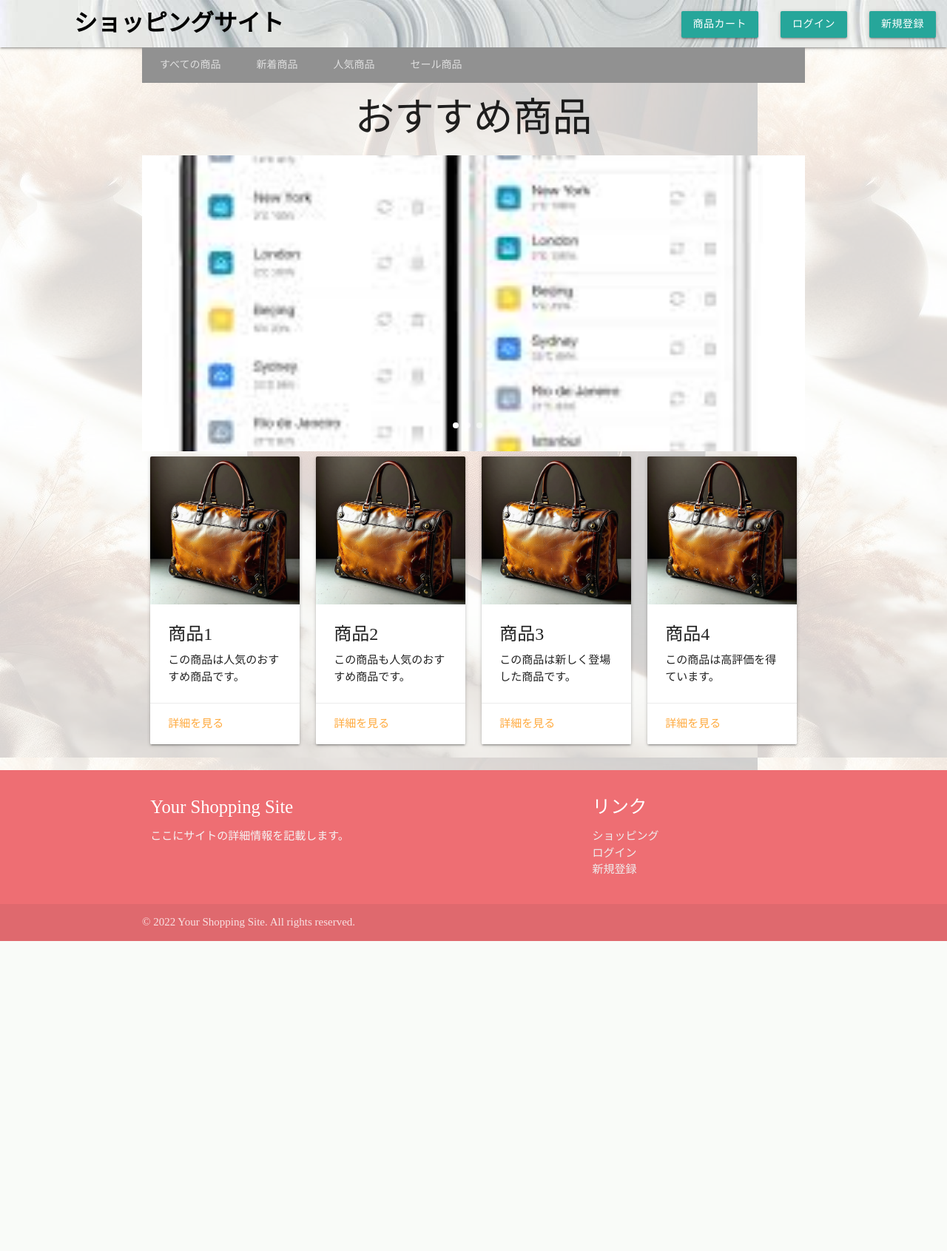
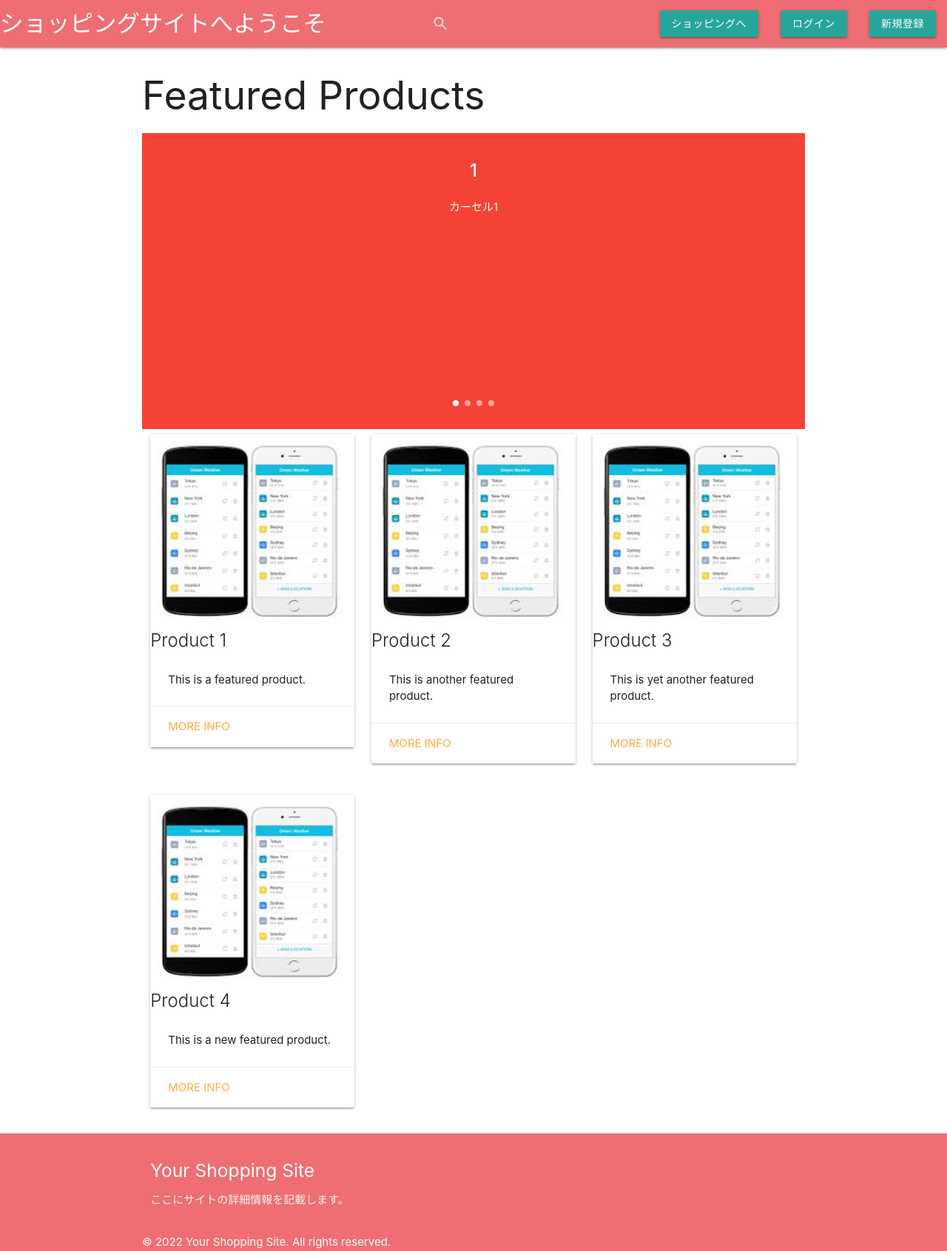
Before and after one commit to c0a22132/Project_Exercises, a PHP site: page / in a window 1280 px wide. Shown: the whole page at 74% size. Before the commit the page ends 1272 px from the top, so only its background shows below. Run offline with PHP 8.4, Linux system fonts and the light colour scheme; grey boxes are pictures that could not be loaded.

Commit message:
Revert "merge web-design/"

```diff
--- a/EC/index.html
+++ b/EC/index.html
@@ -1,71 +1,32 @@
 <!DOCTYPE html>
 <html lang="ja">
 <head>
+    <!-- Materialize CSS -->
+    <link rel="stylesheet" href="https://cdnjs.cloudflare.com/ajax/libs/materialize/1.0.0/css/materialize.min.css">
+    <link href="https://fonts.googleapis.com/icon?family=Material+Icons" rel="stylesheet">
     <meta charset="UTF-8">
     <meta name="viewport" content="width=device-width, initial-scale=1.0">
     <title>ショッピングサイトへようこそ</title>
-    <link rel="stylesheet" href="https://cdnjs.cloudflare.com/ajax/libs/materialize/1.0.0/css/materialize.min.css">
-    <style>
-        body {
-            font-family: "SimSun";
-            background-image: url("./image/background.jpg");
-            background-color:rgba(255,255,255,0.8);
-            background-blend-mode:lighten;
-        }
-        .carousel .carousel-item {
-            height: 300px;
-        }
-        .carousel-item img {
-            height: 100%;
-            object-fit: cover;
-        }
-        .nav-wrapper {
-            background-image: url(./image/nav-background.jpg);
-        }
-        .nav-content {
-            background-color: #919191;
-            max-width: 1280px;
-            margin: 0 auto;
-            width: 70%;
-            text-align: center;
-        }
-        .padding {
-            padding-top: 30px;
-        }
-        .nav-font {
-            font-family: "SimSun";
-            margin-left: 100px;
-            font-weight:bold
-        }
-        .card .card-image img {
-            height: 200px;
-            object-fit: cover;
-        }
-        footer {
-            background-color: #232f3e;
-        }
-        footer h5, footer p {
-            color: white;
-        }
-    </style>
 </head>
 <body>
     <header>
         <nav>
             <div class="nav-wrapper">
-                <a class="brand-logo black-text nav-font">ショッピングサイト</a>
+                <a href="#" class="brand-logo">ショッピングサイトへようこそ</a>
                 <ul id="nav-mobile" class="right hide-on-med-and-down">
-                    <li><a href="main.html" class="waves-effect waves-light btn">商品カート</a></li>
+                    <!--商品検索バー-->
+                    <li>
+                        <form>
+                            <div class="input-field">
+                                <input id="search" type="search" required>
+                                <label class="label-icon" for="search"><i class="material-icons">search</i></label>
+                                <i class="material-icons">close</i>
+                            </div>
+                        </form>
+                    </li>
+                    <li><a href="main.html" class="waves-effect waves-light btn">ショッピングへ</a></li>
                     <li><a href="./login/login.html" class="waves-effect waves-light btn">ログイン</a></li>
                     <li><a href="./login/register.html" class="waves-effect waves-light btn">新規登録</a></li>
-                </ul>
-            </div>
-            <div class="nav-content">
-                <ul class="tabs tabs-transparent">
-                    <li class="tab"><a href="#all">すべての商品</a></li>
-                    <li class="tab"><a href="#new">新着商品</a></li>
-                    <li class="tab"><a href="#popular">人気商品</a></li>
-                    <li class="tab"><a href="#sale">セール商品</a></li>
                 </ul>
             </div>
         </nav>
@@ -73,89 +34,87 @@
 
     <main>
         <div class="container">
-            <h2 class="center-align padding">おすすめ商品</h2>
+            <h2>Featured Products</h2>
             <!-- Recommendation Carousel -->
             <div class="carousel carousel-slider center">
-                <div class="carousel-item" href="./image1.jpg">
-                    <img src="./image1.jpg" alt="商品1">
-                    <h2 class="white-text">商品1</h2>
-                    <p class="white-text">おすすめ商品1</p>
+                <div class="carousel-item red white-text" href="#one!">
+                    <h2>1</h2>
+                    <p class="white-text">カーセル1</p>
                 </div>
-                <div class="carousel-item" href="./image2.jpg">
-                    <img src="./image2.jpg" alt="商品2">
-                    <h2 class="white-text">商品2</h2>
-                    <p class="white-text">おすすめ商品2</p>
+                <div class="carousel-item amber white-text" href="#two!">
+                    <h2>2</h2>
+                    <p class="white-text">カーセル2</p>
                 </div>
-                <div class="carousel-item" href="./image3.jpg">
-                    <img src="./image3.jpg" alt="商品3">
-                    <h2 class="white-text">商品3</h2>
-                    <p class="white-text">おすすめ商品3</p>
+                <div class="carousel-item green white-text" href="#three!">
+                    <h2>3</h2>
+                    <p class="white-text">カーセル3</p>
                 </div>
-                <div class="carousel-item" href="./image4.jpg">
-                    <img src="./image4.jpg" alt="商品4">
-                    <h2 class="white-text">商品4</h2>
-                    <p class="white-text">おすすめ商品4</p>
+                <div class="carousel-item blue white-text" href="#four!">
+                    <h2>4</h2>
+                    <p class="white-text">カーセル4</p>
                 </div>
             </div>
 
             <div class="row">
                 <!-- Card 1 -->
-                <div class="col s12 m6 l3">
-                    <div class="card hoverable">
+                <div class="col s4">
+                    <div class="card">
                         <div class="card-image">
-                            <img src="./image2.jpg" alt="Product 1">
+                            <img src="./image1.jpg" alt="Product 1">
                         </div>
+                        <span class="card-title">Product 1</span>
                         <div class="card-content">
-                            <span class="card-title">商品1</span>
-                            <p>この商品は人気のおすすめ商品です。</p>
+                            This is a featured product.
                         </div>
                         <div class="card-action">
-                            <a href="#">詳細を見る</a>
+                            <a href="#">More Info</a>
                         </div>
                     </div>
                 </div>
                 <!-- Card 2 -->
-                <div class="col s12 m6 l3">
-                    <div class="card hoverable">
+                <div class="col s4">
+                    <div class="card">
                         <div class="card-image">
-                            <img src="./image2.jpg" alt="Product 2">
+                            <img src="./image1.jpg" alt="Product 2">
                         </div>
+                        <span class="card-title">Product 2</span>
                         <div class="card-content">
-                            <span class="card-title">商品2</span>
-                            <p>この商品も人気のおすすめ商品です。</p>
+                            This is another featured product.
                         </div>
                         <div class="card-action">
-                            <a href="#">詳細を見る</a>
+                            <a href="#">More Info</a>
                         </div>
                     </div>
                 </div>
                 <!-- Card 3 -->
-                <div class="col s12 m6 l3">
-                    <div class="card hoverable">
+                <div class="col s4">
+                    <div class="card">
                         <div class="card-image">
-                            <img src="./image2.jpg" alt="Product 3">
+                            <img src="./image1.jpg" alt="Product 3">
                         </div>
+                        <span class="card-title">Product 3</span>
                         <div class="card-content">
-                            <span class="card-title">商品3</span>
-                            <p>この商品は新しく登場した商品です。</p>
+                            This is yet another featured product.
                         </div>
                         <div class="card-action">
-                            <a href="#">詳細を見る</a>
+                            <a href="#">More Info</a>
                         </div>
                     </div>
                 </div>
+            </div>
+            <div class="row">
                 <!-- Card 4 -->
-                <div class="col s12 m6 l3">
-                    <div class="card hoverable">
+                <div class="col s4">
+                    <div class="card">
                         <div class="card-image">
-                            <img src="./image2.jpg" alt="Product 4">
+                            <img src="./image1.jpg" alt="Product 4">
                         </div>
+                        <span class="card-title">Product 4</span>
                         <div class="card-content">
-                            <span class="card-title">商品4</span>
-                            <p>この商品は高評価を得ています。</p>
+                            This is a new featured product.
                         </div>
                         <div class="card-action">
-                            <a href="#">詳細を見る</a>
+                            <a href="#">More Info</a>
                         </div>
                     </div>
                 </div>
@@ -171,23 +130,38 @@
                     <h5 class="white-text">Your Shopping Site</h5>
                     <p class="grey-text text-lighten-4">ここにサイトの詳細情報を記載します。</p>
                 </div>
-                <div class="col l4 offset-l2 s12">
-                    <h5 class="white-text">リンク</h5>
-                    <ul>
-                        <li><a class="grey-text text-lighten-3" href="main.html">ショッピング</a></li>
-                        <li><a class="grey-text text-lighten-3" href="./login/login.html">ログイン</a></li>
-                        <li><a class="grey-text text-lighten-3" href="./login/register.html">新規登録</a></li>
-                    </ul>
-                </div>
             </div>
         </div>
-        <div class="footer-copyright">
-            <div class="container">
-                &copy; 2022 Your Shopping Site. All rights reserved.
-            </div>
+        <div class="container">
+            &copy; 2022 Your Shopping Site. All rights reserved.
         </div>
     </footer>
+
+    <!-- Materialize JS -->
     <script src="https://cdnjs.cloudflare.com/ajax/libs/materialize/1.0.0/js/materialize.min.js"></script>
-    <script src="scripts.js"></script>
+    <!DOCTYPE html>
+    <html lang="ja">
+    <head>
+        <!-- Materialize CSS -->
+        <link rel="stylesheet" href="https://cdnjs.cloudflare.com/ajax/libs/materialize/1.0.0/css/materialize.min.css">
+        <meta charset="UTF-8">
+    </head>
+    <body>
+        <header>
+<script>
+    document.addEventListener('DOMContentLoaded', function() {
+    var elems = document.querySelectorAll('.carousel');
+    var instances = M.Carousel.init(elems, {
+        fullWidth: true,
+        indicators: true
+    });
+
+    // 自動スクロール機能
+    setInterval(function() {
+        var instance = M.Carousel.getInstance(elems[0]); // 最初のカーセルインスタンスを取得
+        instance.next(); // 次のスライドへ移動
+    }, 5000); // 5秒ごとに実行
+});
+</script>
 </body>
 </html>
--- a/EC/login/database_config.php
+++ b/EC/login/database_config.php
@@ -1,5 +1,5 @@
 <?php
-define('DSN', 'mysql:host=localhost;dbname=ecdatabese;charset=utf8');
-define('DB_USER', 'user');
+define('DSN', 'mysql:host=localhost;dbname=ecdatabase;charset=utf8');
+define('DB_USER', 'user1');
 define('DB_PASS', 'passwordA1!');
 ?>
--- a/EC/login/lite_database_config.php
+++ /dev/null
@@ -1,3 +0,0 @@
-<?php
-define('DSN', 'sqlite:path_to_your_database/your_database_name.sqlite');
-?>
--- a/EC/login/register.html
+++ b/EC/login/register.html
@@ -7,6 +7,8 @@
     <!-- Materialize CSS -->
     <link rel="stylesheet" href="https://cdnjs.cloudflare.com/ajax/libs/materialize/1.0.0/css/materialize.min.css">
     <script src="https://cdnjs.cloudflare.com/ajax/libs/materialize/1.0.0/js/materialize.min.js"></script>
+    <!-- FingerprintJSのスクリプトを追加 -->
+    <script src="https://cdnjs.cloudflare.com/ajax/libs/fingerprintjs2/2.1.0/fingerprint2.min.js"></script>
     <!-- AjaxZip3 JavaScript -->
     <script src="https://ajaxzip3.github.io/ajaxzip3.js" charset="UTF-8"></script>
     <script>
```
Also changed, not shown: EC/login/create_db.php (deleted, +0 -26 lines), EC/login/login.php (+19 -3 lines), EC/login/register.php (+51 -5 lines), EC/login/register_lite.php (deleted, +0 -40 lines), EC/main.html (+10 -9 lines), EC/scripts.js (deleted, +0 -13 lines), EC/styles.css (deleted, +0 -292 lines), EC/image/background.jpg (deleted), EC/image/nav-background.jpg (deleted), EC/image2.jpg (deleted).
